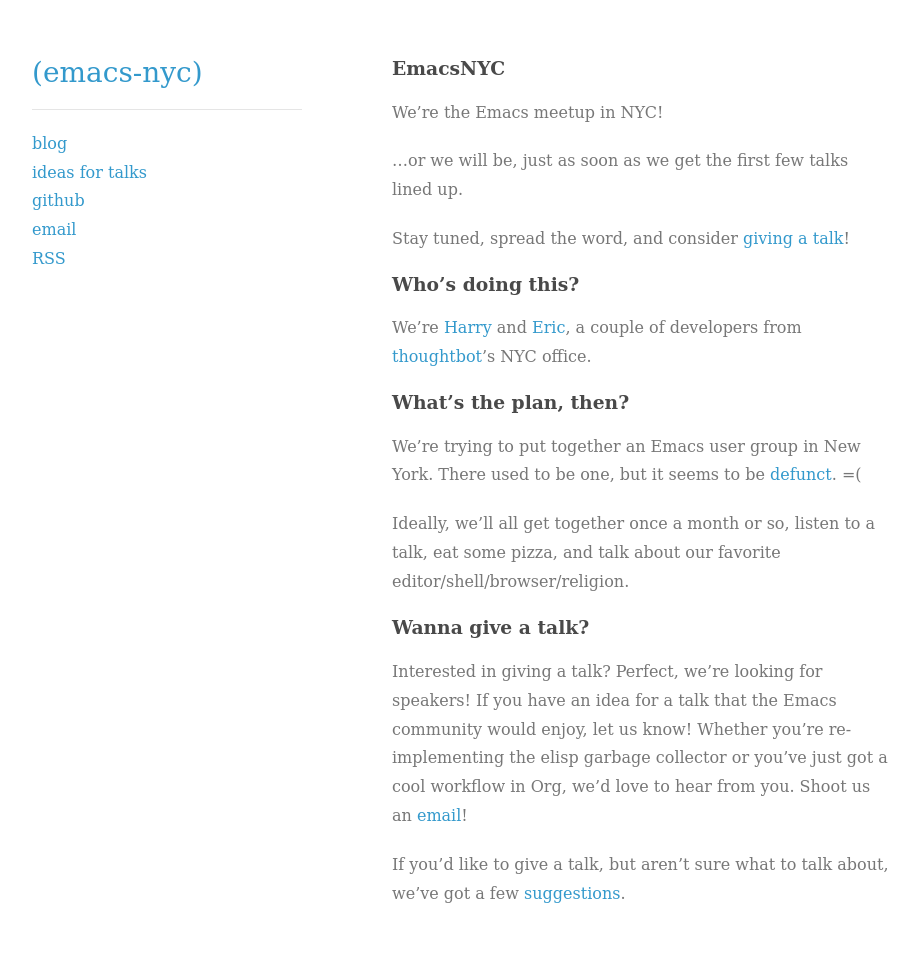
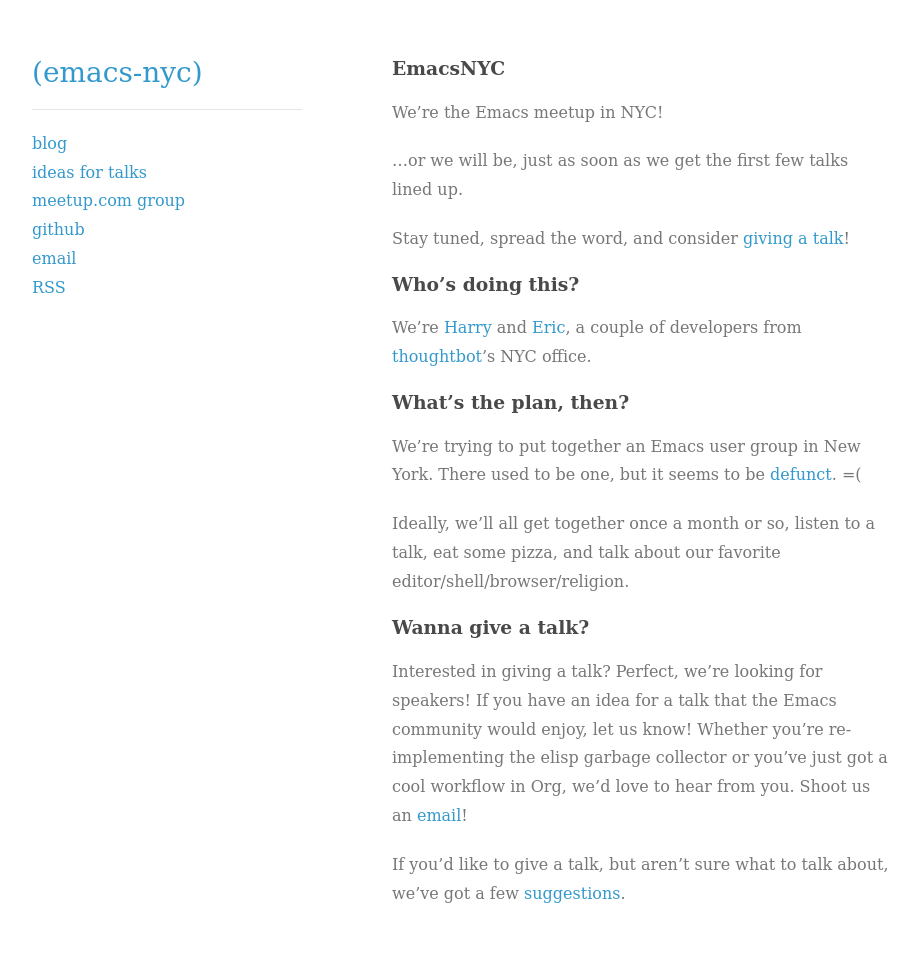
Before and after one commit to emacsnyc/emacsnyc.github.io, a Jekyll site: the page built from index.md, in a window 1280 px wide. Shown: the whole page, without its empty margins (178-1097 px from the left). Built offline with Jekyll 4.4.1, drawn with Linux system fonts in a browser that asks for light colours.

Commit message:
link to meetup group in sidebar

```diff
--- a/_includes/header.html
+++ b/_includes/header.html
@@ -6,6 +6,7 @@
   <nav class="view">
     <a href="/blog.html">blog</a><br />
     <a href="/talk-ideas.html">ideas for talks</a><br />
+    <a href="http://www.meetup.com/New-York-Emacs-Meetup/">meetup.com group</a><br />
     <a href="https://github.com/emacsnyc">github</a><br />
     <a href="mailto:admin@emacsnyc.org">email</a><br />
     <a href="http://feeds.feedburner.com/emacsnyc">RSS</a>
```
